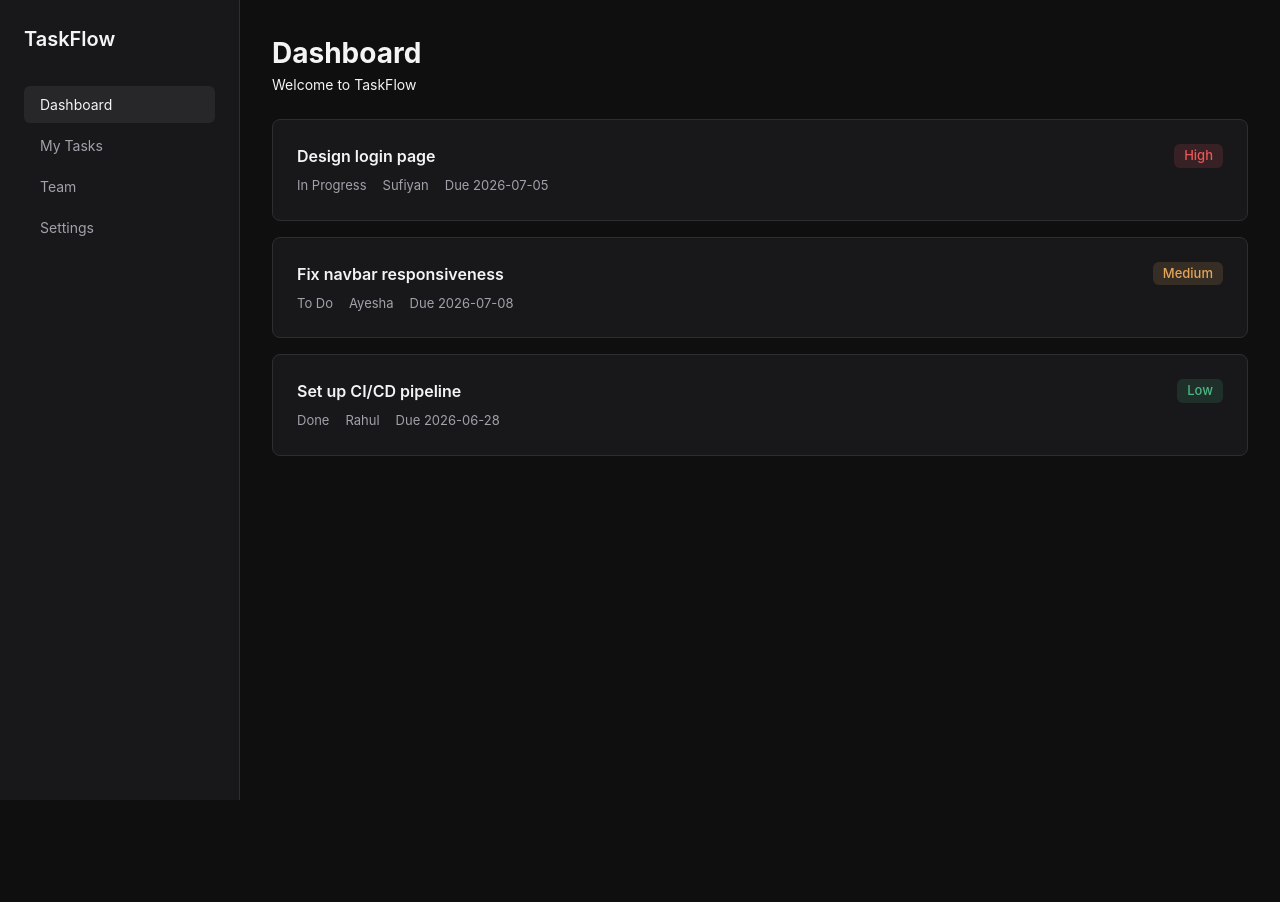
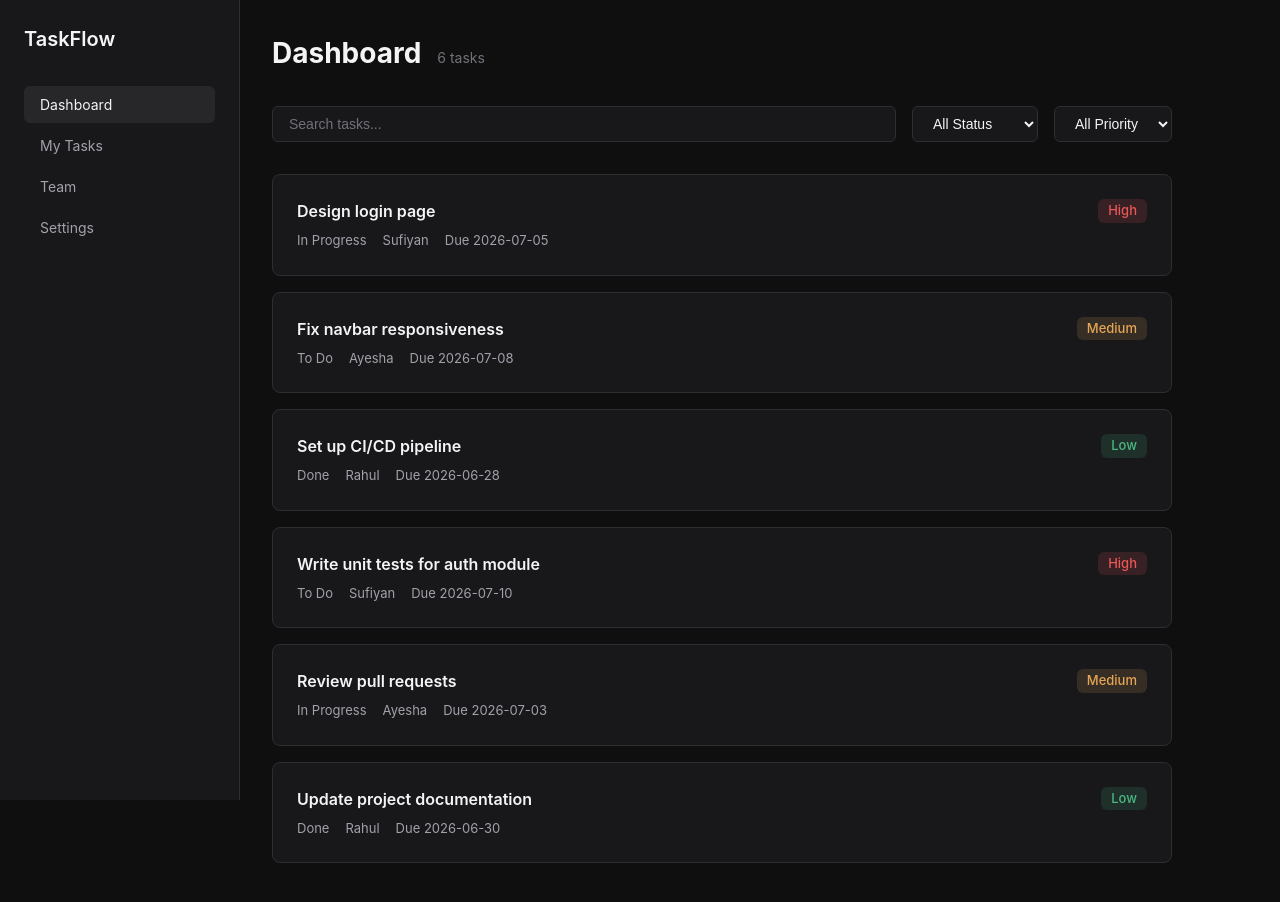
Before and after one commit to sufiyanabbu/taskflow, a React (Create React App) app: page / in a window 1280 px wide. Shown: the top 902 px of the page. Before the commit the page ends 800 px from the top, so only its background shows below. Built offline with nearby package versions, Linux system fonts and the light colour scheme.

Commit message:
feat: add task filtering by search, status, and priority

```diff
--- /dev/null
+++ b/src/components/TaskFilters/TaskFilters.js
@@ -0,0 +1,39 @@
+import styles from './TaskFilters.module.css';
+
+function TaskFilters({ search, status, priority, onSearchChange, onStatusChange, onPriorityChange }) {
+  return (
+    <div className={styles.filters}>
+      <input
+        type="text"
+        placeholder="Search tasks..."
+        value={search}
+        onChange={(e) => onSearchChange(e.target.value)}
+        className={styles.searchInput}
+      />
+
+      <select
+        value={status}
+        onChange={(e) => onStatusChange(e.target.value)}
+        className={styles.select}
+      >
+        <option value="All">All Status</option>
+        <option value="To Do">To Do</option>
+        <option value="In Progress">In Progress</option>
+        <option value="Done">Done</option>
+      </select>
+
+      <select
+        value={priority}
+        onChange={(e) => onPriorityChange(e.target.value)}
+        className={styles.select}
+      >
+        <option value="All">All Priority</option>
+        <option value="High">High</option>
+        <option value="Medium">Medium</option>
+        <option value="Low">Low</option>
+      </select>
+    </div>
+  );
+}
+
+export default TaskFilters;
--- /dev/null
+++ b/src/components/TaskFilters/TaskFilters.module.css
@@ -0,0 +1,43 @@
+.filters {
+  display: flex;
+  gap: var(--space-md);
+  margin-bottom: var(--space-xl);
+  flex-wrap: wrap;
+}
+
+.searchInput {
+  flex: 1;
+  min-width: 200px;
+  padding: var(--space-sm) var(--space-md);
+  background-color: var(--color-bg-secondary);
+  border: 1px solid var(--color-border);
+  border-radius: var(--radius-sm);
+  color: var(--color-text-primary);
+  font-size: var(--font-size-base);
+  outline: none;
+  transition: var(--transition-fast);
+}
+
+.searchInput:focus {
+  border-color: var(--color-accent);
+}
+
+.searchInput::placeholder {
+  color: var(--color-text-muted);
+}
+
+.select {
+  padding: var(--space-sm) var(--space-md);
+  background-color: var(--color-bg-secondary);
+  border: 1px solid var(--color-border);
+  border-radius: var(--radius-sm);
+  color: var(--color-text-primary);
+  font-size: var(--font-size-base);
+  outline: none;
+  cursor: pointer;
+  transition: var(--transition-fast);
+}
+
+.select:focus {
+  border-color: var(--color-accent);
+}
--- a/src/data/tasks.js
+++ b/src/data/tasks.js
@@ -23,6 +23,30 @@ const tasks = [
     assignee: 'Rahul',
     dueDate: '2026-06-28',
   },
+  {
+    id: 4,
+    title: 'Write unit tests for auth module',
+    status: 'To Do',
+    priority: 'High',
+    assignee: 'Sufiyan',
+    dueDate: '2026-07-10',
+  },
+  {
+    id: 5,
+    title: 'Review pull requests',
+    status: 'In Progress',
+    priority: 'Medium',
+    assignee: 'Ayesha',
+    dueDate: '2026-07-03',
+  },
+  {
+    id: 6,
+    title: 'Update project documentation',
+    status: 'Done',
+    priority: 'Low',
+    assignee: 'Rahul',
+    dueDate: '2026-06-30',
+  },
 ];
 
 export default tasks;
--- a/src/pages/Dashboard/Dashboard.js
+++ b/src/pages/Dashboard/Dashboard.js
@@ -1,17 +1,44 @@
+import { useState } from 'react';
 import TaskCard from '../../components/Card/TaskCard';
+import TaskFilters from '../../components/TaskFilters/TaskFilters';
 import tasks from '../../data/tasks';
+import styles from './Dashboard.module.css';
 
 function Dashboard() {
+  const [search, setSearch] = useState('');
+  const [status, setStatus] = useState('All');
+  const [priority, setPriority] = useState('All');
+
+  const filteredTasks = tasks.filter((task) => {
+    const matchesSearch = task.title.toLowerCase().includes(search.toLowerCase());
+    const matchesStatus = status === 'All' || task.status === status;
+    const matchesPriority = priority === 'All' || task.priority === priority;
+    return matchesSearch && matchesStatus && matchesPriority;
+  });
+
   return (
-    <div>
-      <h1>Dashboard</h1>
-      <p>Welcome to TaskFlow</p>
+    <div className={styles.dashboard}>
+      <div className={styles.header}>
+        <h1 className={styles.title}>Dashboard</h1>
+        <p className={styles.subtitle}>{filteredTasks.length} tasks</p>
+      </div>
 
-      <div style={{ marginTop: '24px' }}>
-        {tasks.map((task) => (
+      <TaskFilters
+        search={search}
+        status={status}
+        priority={priority}
+        onSearchChange={setSearch}
+        onStatusChange={setStatus}
+        onPriorityChange={setPriority}
+      />
+
+      {filteredTasks.length === 0 ? (
+        <p className={styles.empty}>No tasks match your filters.</p>
+      ) : (
+        filteredTasks.map((task) => (
           <TaskCard key={task.id} task={task} />
-        ))}
-      </div>
+        ))
+      )}
     </div>
   );
 }
--- /dev/null
+++ b/src/pages/Dashboard/Dashboard.module.css
@@ -0,0 +1,28 @@
+.dashboard {
+  max-width: 900px;
+}
+
+.header {
+  display: flex;
+  align-items: baseline;
+  gap: var(--space-md);
+  margin-bottom: var(--space-xl);
+}
+
+.title {
+  font-size: var(--font-size-2xl);
+  font-weight: 700;
+  color: var(--color-text-primary);
+}
+
+.subtitle {
+  font-size: var(--font-size-base);
+  color: var(--color-text-muted);
+}
+
+.empty {
+  color: var(--color-text-muted);
+  font-size: var(--font-size-base);
+  text-align: center;
+  margin-top: var(--space-2xl);
+}
```
